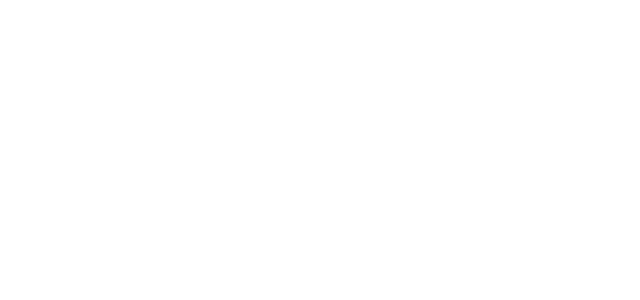
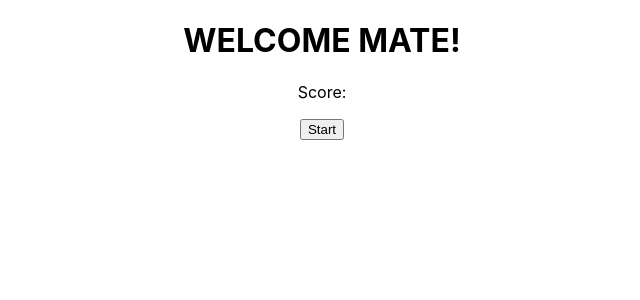
Before and after one commit to BreicheSinal/quiz-app, a React (Create React App) app: page / in a window 1280 px wide. Shown: the top 300 px of the page, without its empty margins (318-958 px from the left). Built offline with nearby package versions, Linux system fonts and the light colour scheme.

Commit message:
Added the UI of home page component

```diff
--- a/package.json
+++ b/package.json
@@ -10,6 +10,7 @@
     "react": "^18.3.1",
     "react-dom": "^18.3.1",
     "react-redux": "^9.1.2",
+    "react-router-dom": "^7.0.2",
     "react-scripts": "5.0.1",
     "web-vitals": "^2.1.4"
   },
--- a/src/pages/Home/index.jsx
+++ b/src/pages/Home/index.jsx
@@ -2,7 +2,13 @@
 import "./style.css";
 
 const Home = () => {
-  return <div></div>;
+  return (
+    <div>
+      <h1>WELCOME MATE!</h1>
+      <p>Score:</p>
+      <button>Start</button>
+    </div>
+  );
 };
 
 export default Home;
```
Also changed, not shown: 1 other file (tests, documents, lock files or other folders).
